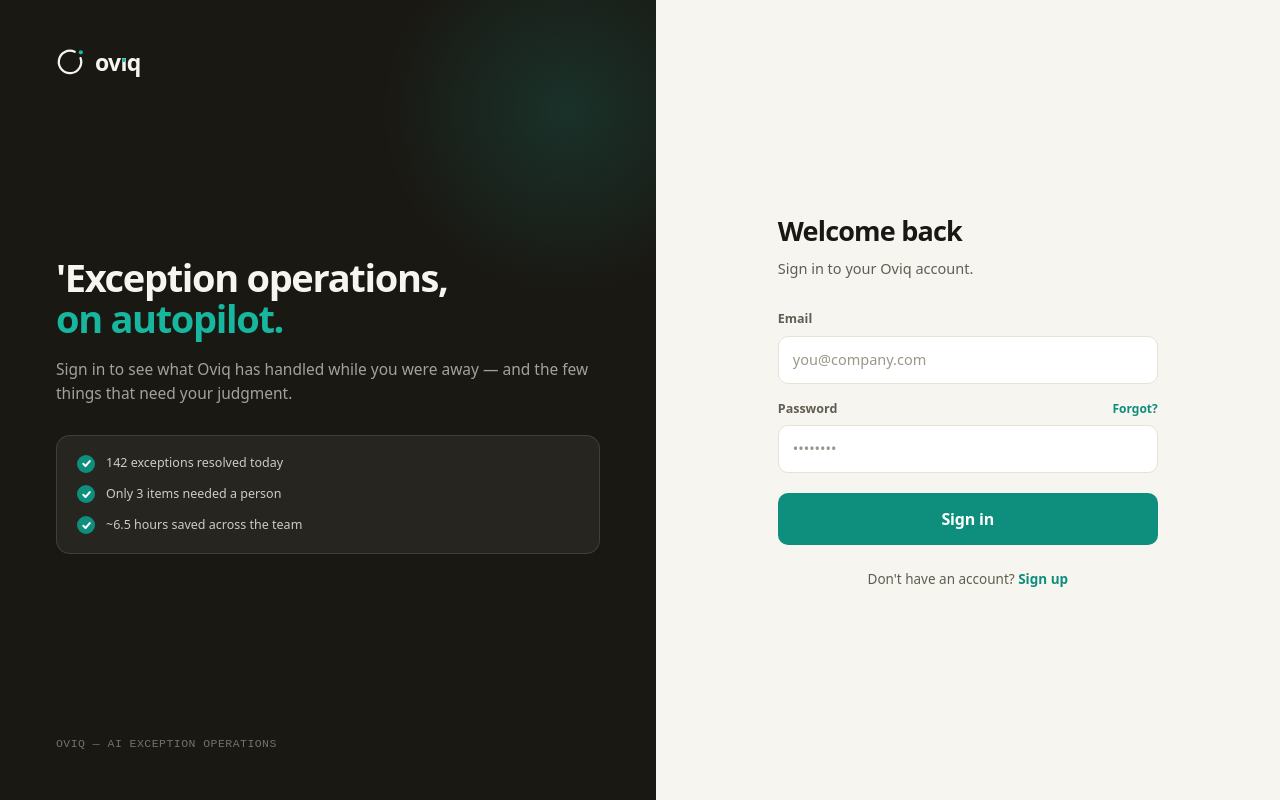
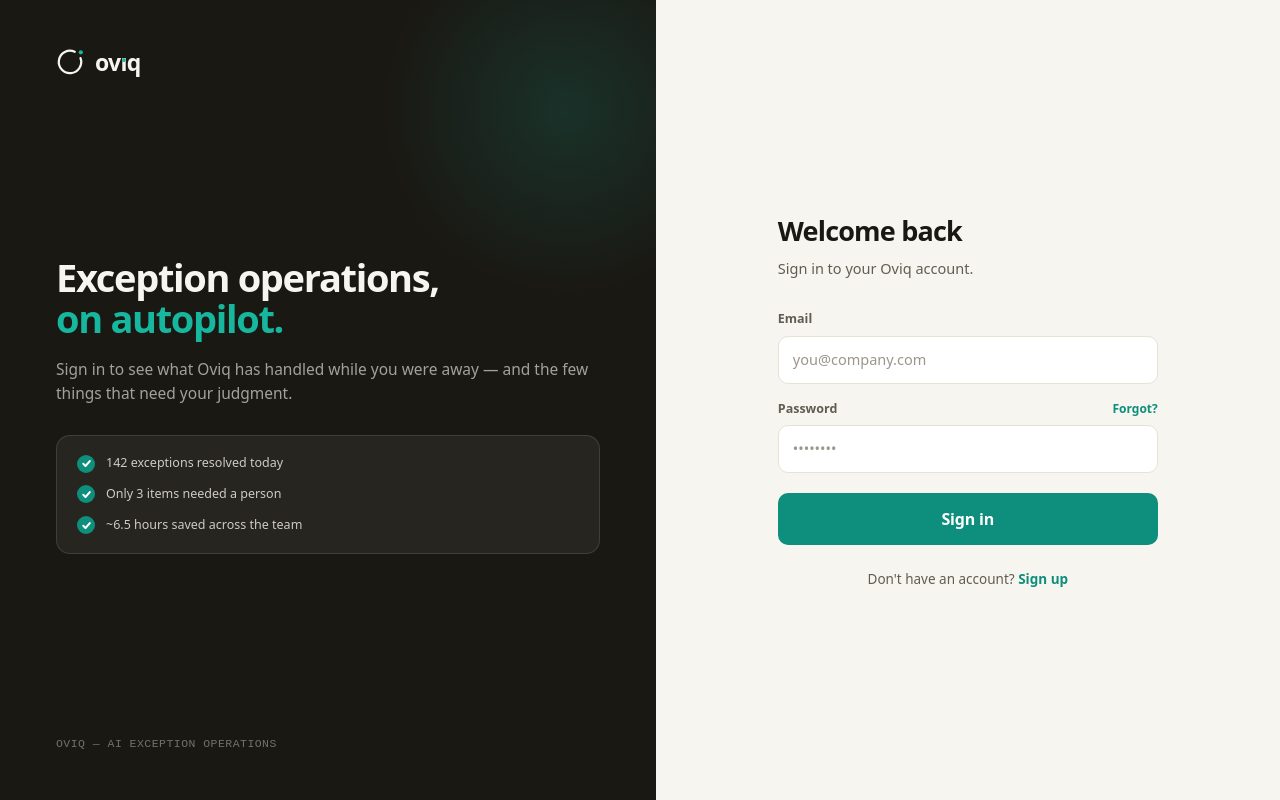
Before and after one commit to jjinaustin/oviq, a Next.js app in the folder frontend/: page /login in a window 1280 px wide. Built offline with nearby package versions, Linux system fonts and the light colour scheme; no server answers.

Commit message:
Update AuthLayout.tsx

```diff
--- a/frontend/src/components/auth/AuthLayout.tsx
+++ b/frontend/src/components/auth/AuthLayout.tsx
@@ -27,8 +27,8 @@
   ]
   const proof = proofPoints || defaultProof
   const headline = signupMode
-    ? <>'Handle the first 80% <em>automatically.</em></>
-    : <>'Exception operations,<br /><em>on autopilot.</em></>
+   ? <>Handle the first 80% <em>automatically.</em></>
+   : <>Exception operations,<br /><em>on autopilot.</em></>
   const subtext = signupMode
     ? 'Create your workspace and connect a TMS export. Oviq starts detecting and resolving exceptions in minutes.'
     : "Sign in to see what Oviq has handled while you were away — and the few things that need your judgment."
```
